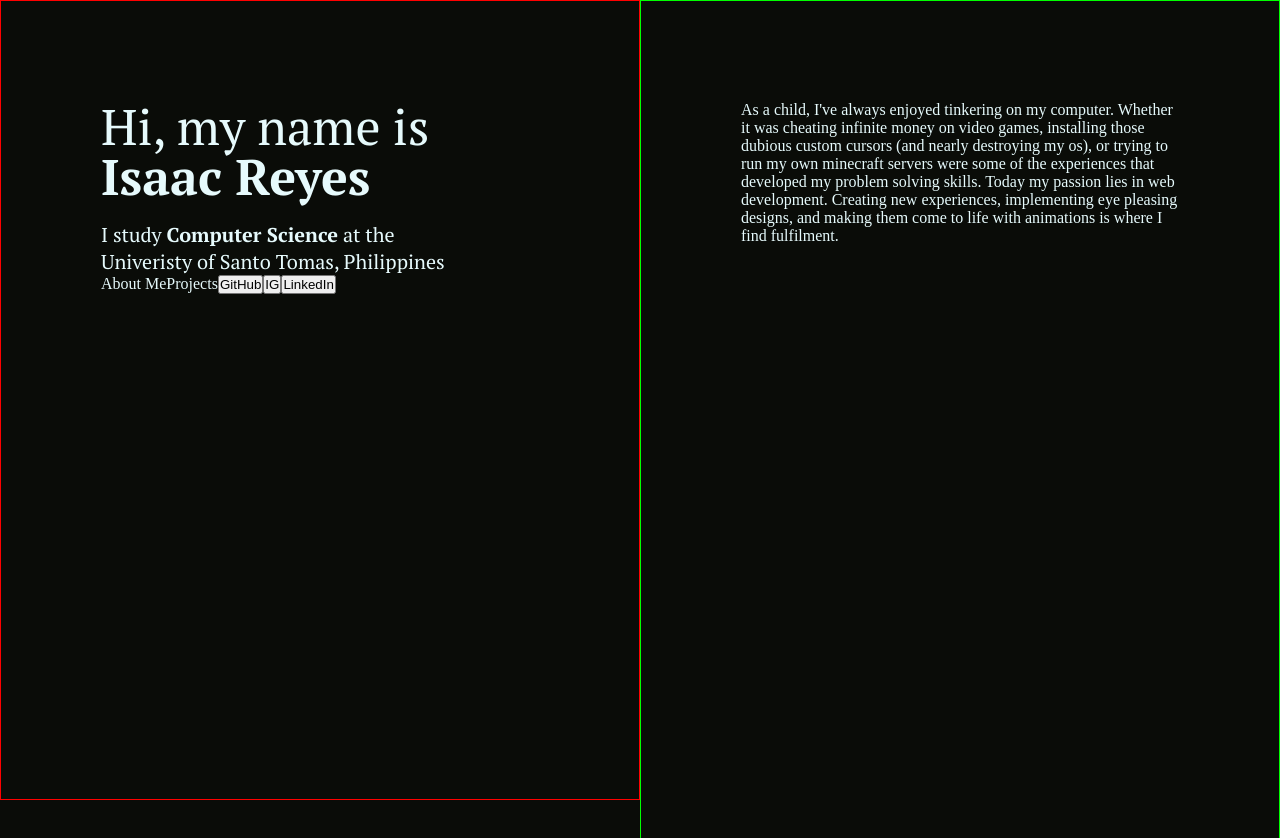
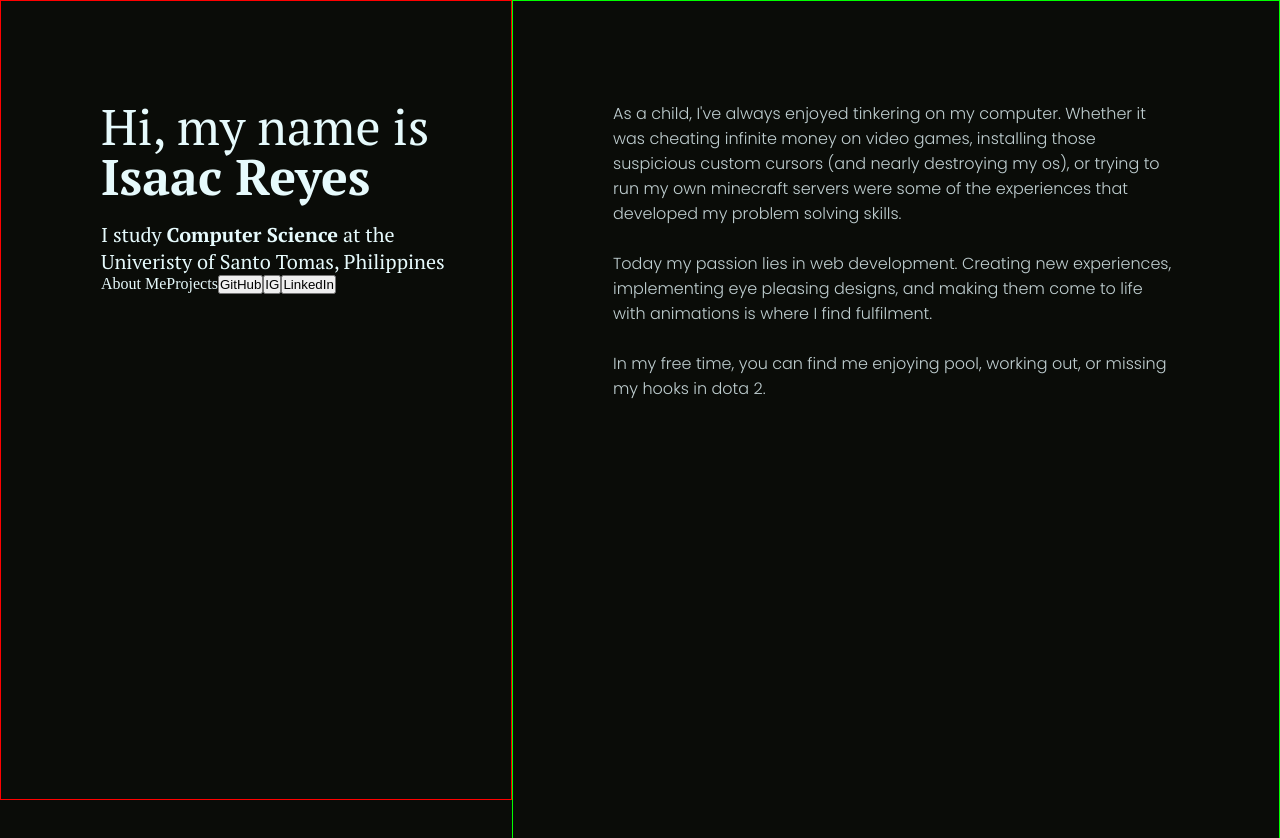
Before and after one commit to css-enjoyer/portfolio, a React (Create React App) app: page / in a window 1280 px wide. Shown: the top 838 px of the page. Built offline with nearby package versions, Linux system fonts and the light colour scheme.

Commit message:
Style about me

```diff
--- a/src/App.css
+++ b/src/App.css
@@ -1,7 +1,8 @@
-@import url("https://fonts.googleapis.com/css2?family=PT+Serif:wght@400;700&display=swap");
+@import url("https://fonts.googleapis.com/css2?family=PT+Serif:wght@400;700&family=Poppins:wght@300;700&display=swap");
 :root {
   --black: #0A0C08;
   --white: #E6FAFC;
+  --grey: #c0cfd1;
   --green: #43F939;
   --purple: #32163B;
 }
@@ -20,6 +21,14 @@ h1 span, h4 span {
   font-weight: 700;
 }
 
+p {
+  font-family: "Poppins", sans-serif;
+  font-weight: 400;
+}
+p span {
+  font-weight: 700;
+}
+
 body {
   background-color: var(--black);
 }
@@ -29,10 +38,10 @@ body .App {
   display: grid;
 }
 body .App .bioColumn {
-  width: 50%;
+  width: 40%;
   height: 100%;
   position: fixed;
-  padding: 100px;
+  padding: 100px 50px 100px 100px;
   border: 1px solid red;
   color: var(--white);
 }
@@ -45,12 +54,12 @@ body .App .bioColumn h4 {
   font-size: 20px;
 }
 body .App .infoColumn {
-  width: 50%;
+  width: 60%;
   height: 300%;
   margin-left: auto;
   padding: 100px;
   border: 1px solid lime;
-  color: var(--white);
+  color: var(--grey);
 }
 
 @media screen and (max-width: 767px) {
--- a/src/App.scss
+++ b/src/App.scss
@@ -1,7 +1,8 @@
-@import url('https://fonts.googleapis.com/css2?family=PT+Serif:wght@400;700&display=swap');
+@import url('https://fonts.googleapis.com/css2?family=PT+Serif:wght@400;700&family=Poppins:wght@300;700&display=swap');
 :root {
     --black: #0A0C08;
     --white: #E6FAFC;
+    --grey: #c0cfd1;
     --green: #43F939;
     --purple: #32163B;
 }
@@ -18,6 +19,13 @@ h1, h4 {
         font-weight: 700;
     }
 }
+p {
+    font-family: 'Poppins', sans-serif;
+    font-weight: 400;
+    span {
+        font-weight: 700;
+    }
+}
 
 body {
     background-color: var(--black);
@@ -26,10 +34,10 @@ body {
         width: 100%;
         display: grid;
         .bioColumn {
-            width: 50%;
+            width: 40%;
             height: 100%;
             position: fixed;
-            padding: 100px;
+            padding: 100px 50px 100px 100px;
 
             border: 1px solid red;
             color: var(--white);
@@ -43,13 +51,13 @@ body {
             }
         }
         .infoColumn {
-            width: 50%;
+            width: 60%;
             height: 300%;
             margin-left: auto;
             padding: 100px;
 
             border: 1px solid lime;
-            color: var(--white);
+            color: var(--grey);
         }
     }
 }
--- a/src/components/InfoColumn.js
+++ b/src/components/InfoColumn.js
@@ -2,9 +2,13 @@
 function InfoColumn() {
   	return (
 	<div className="infoColumn">
-        <p>As a child, I've always enjoyed tinkering on my computer. Whether it was cheating infinite money on video games, installing those dubious custom cursors (and nearly destroying my os), or trying to run my own minecraft servers were some of the experiences that developed my problem solving skills.
-
-        Today my passion lies in web development. Creating new experiences, implementing eye pleasing designs, and making them come to life with animations is where I find fulfilment.</p>
+        <p>As a child, I've always enjoyed tinkering on my computer. Whether it was cheating infinite money on video games, installing those suspicious custom cursors (and nearly destroying my os), or trying to run my own minecraft servers were some of the experiences that developed my problem solving skills.
+        <br />
+        <br />
+        Today my passion lies in web development. Creating new experiences, implementing eye pleasing designs, and making them come to life with animations is where I find fulfilment.
+        <br />
+        <br />
+        In my free time, you can find me enjoying pool, working out, or missing my hooks in dota 2. </p>
 	</div>
   	);
 }
```
Also changed, not shown: 1 other file (tests, documents, lock files or other folders).
